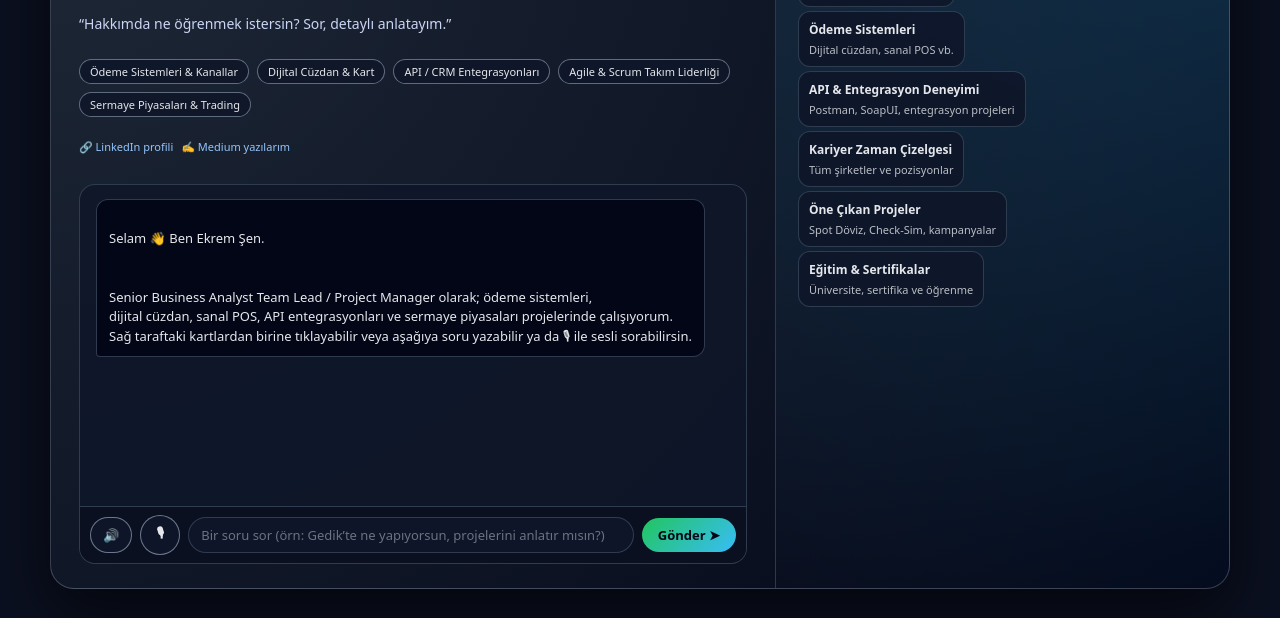
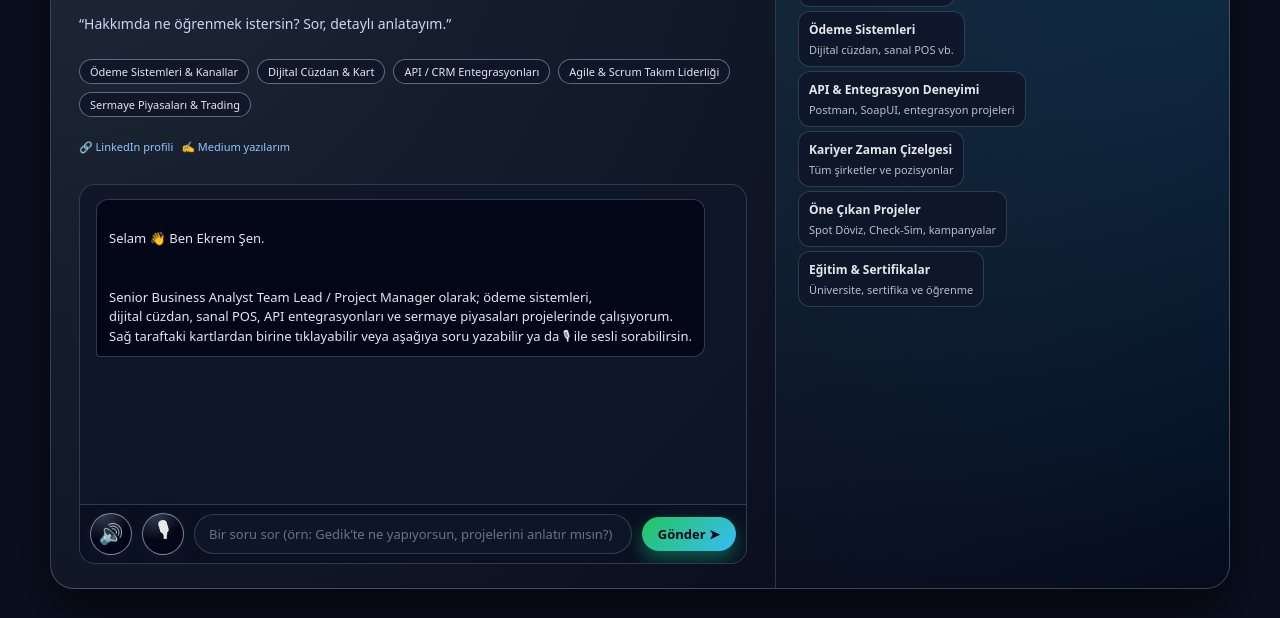
Before and after one commit to ekremssen/EkremSen_Interactive_CV, a plain HTML site: page index.html in a window 1280 px wide. Shown: the part 182-800 px from the top of the page. Drawn offline with Linux system fonts and the light colour scheme.

Commit message:
Update index.html
mikrofon ekleme

```diff
--- a/index.html
+++ b/index.html
@@ -324,25 +324,100 @@
       min-width: 40px;
     }
 
-    #speakerBtn {
-      background: rgba(15, 23, 42, 0.9);
-      border: 1px solid rgba(148, 163, 184, 0.7);
-      color: #e5e7eb;
+    /* --- Ses ve mikrofon ikonları (yeni tasarım) --- */
+
+.chat-input {
+  border-top: 1px solid rgba(51, 65, 85, 0.9);
+  padding: 8px 10px;
+  display: flex;
+  gap: 10px;
+  align-items: center;
+  background: rgba(10, 16, 32, 0.9);
 }
 
-    #speakerBtn.off {
-      opacity: 0.6;
+/* Ortadaki input daha rahat nefes alsın */
+.chat-input input {
+  flex: 1;
+  background: rgba(15, 23, 42, 0.9);
+  border-radius: 999px;
+  border: 1px solid rgba(51, 65, 85, 0.9);
+  padding: 10px 14px;
+  font-size: 13px;
+  color: #e5e7eb;
+  outline: none;
 }
 
+/* Ortak stil – yuvarlak neon butonlar */
+#speakerBtn,
 #micBtn {
-      background: rgba(15, 23, 42, 0.9);
-      border: 1px solid rgba(148, 163, 184, 0.7);
+  width: 42px;
+  height: 42px;
+  padding: 0;
+  border-radius: 999px;
+  border: 1px solid rgba(148, 163, 184, 0.8);
+  background:
+    radial-gradient(circle at 30% 0%, rgba(148, 163, 184, 0.35), transparent 55%),
+    linear-gradient(145deg, #020617, #020617);
+  display: inline-flex;
+  align-items: center;
+  justify-content: center;
+  font-size: 20px;
+  cursor: pointer;
   color: #e5e7eb;
+  box-shadow:
+    0 0 0 1px rgba(15, 23, 42, 0.9),
+    0 6px 18px rgba(15, 23, 42, 0.85);
+  transition:
+    transform 0.12s ease,
+    box-shadow 0.12s ease,
+    border-color 0.12s ease,
+    background 0.12s ease,
+    color 0.12s ease;
 }
 
+#speakerBtn:hover,
+#micBtn:hover {
+  transform: translateY(-1px);
+  border-color: #38bdf8;
+  box-shadow:
+    0 0 0 1px rgba(15, 23, 42, 0.9),
+    0 0 18px rgba(56, 189, 248, 0.65);
+}
+
+/* Ses kapalıyken hoparlör daha soluk görünsün */
+#speakerBtn.off {
+  opacity: 0.55;
+  border-color: rgba(75, 85, 99, 0.9);
+  box-shadow:
+    0 0 0 1px rgba(15, 23, 42, 0.9),
+    0 4px 10px rgba(15, 23, 42, 0.75);
+}
+
+/* Dinleme modunda mikrofonun yeşil glow alması */
 #micBtn.listening {
   border-color: #22c55e;
-      box-shadow: 0 0 12px rgba(34, 197, 94, 0.8);
+  box-shadow:
+    0 0 0 1px rgba(6, 78, 59, 0.9),
+    0 0 18px rgba(34, 197, 94, 0.85);
+  background:
+    radial-gradient(circle at 30% 0%, rgba(52, 211, 153, 0.4), transparent 55%),
+    linear-gradient(145deg, #022c22, #020617);
+}
+
+/* Gönder butonunu da biraz daha güçlü gösterelim */
+#sendBtn {
+  background: linear-gradient(135deg, #22c55e, #38bdf8);
+  color: #020617;
+  padding-inline: 18px;
+  border-radius: 999px;
+  font-size: 13px;
+  font-weight: 600;
+  box-shadow: 0 8px 18px rgba(16, 185, 129, 0.45);
+}
+
+#sendBtn:hover {
+  opacity: 0.97;
+  transform: translateY(-1px);
 }
 
     #sendBtn {
```
Lines whose indentation alone changed are shown as unchanged.
